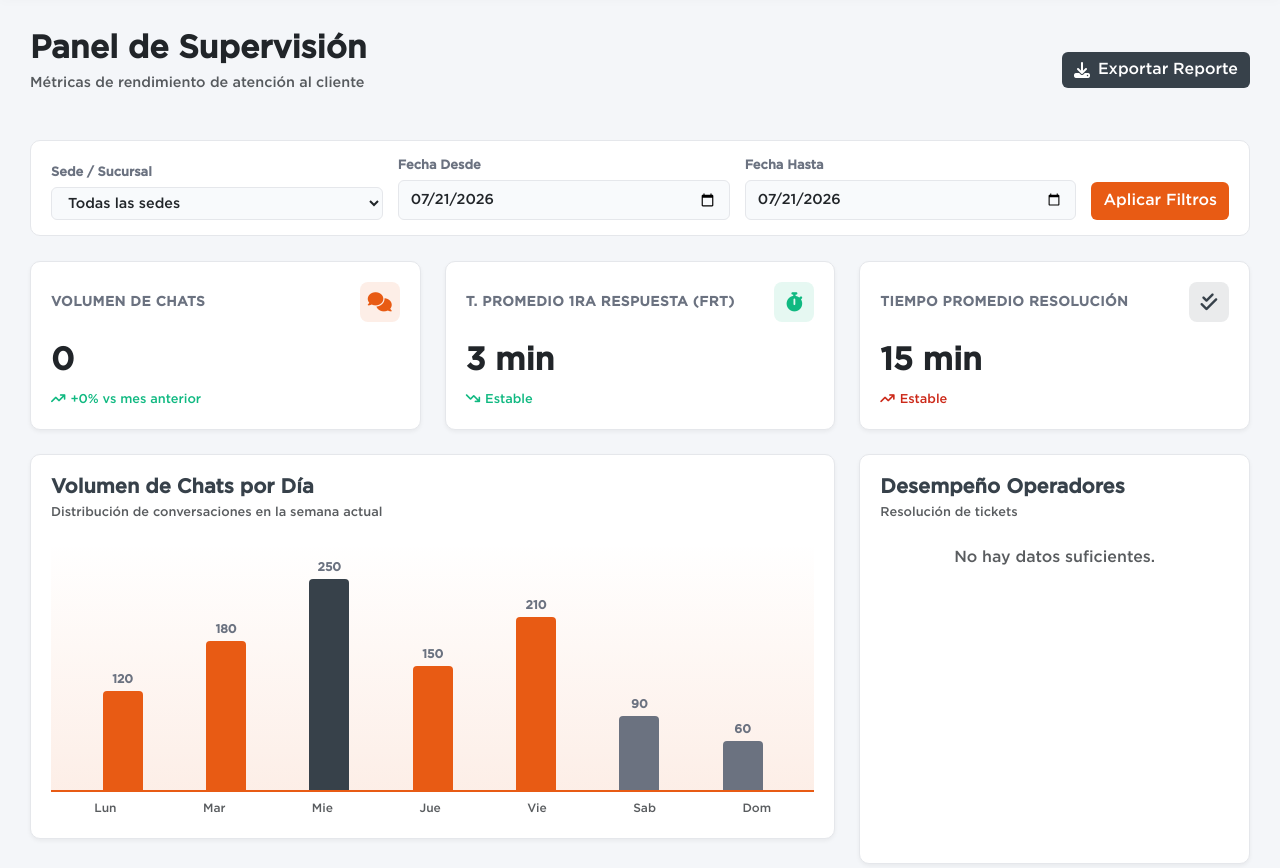
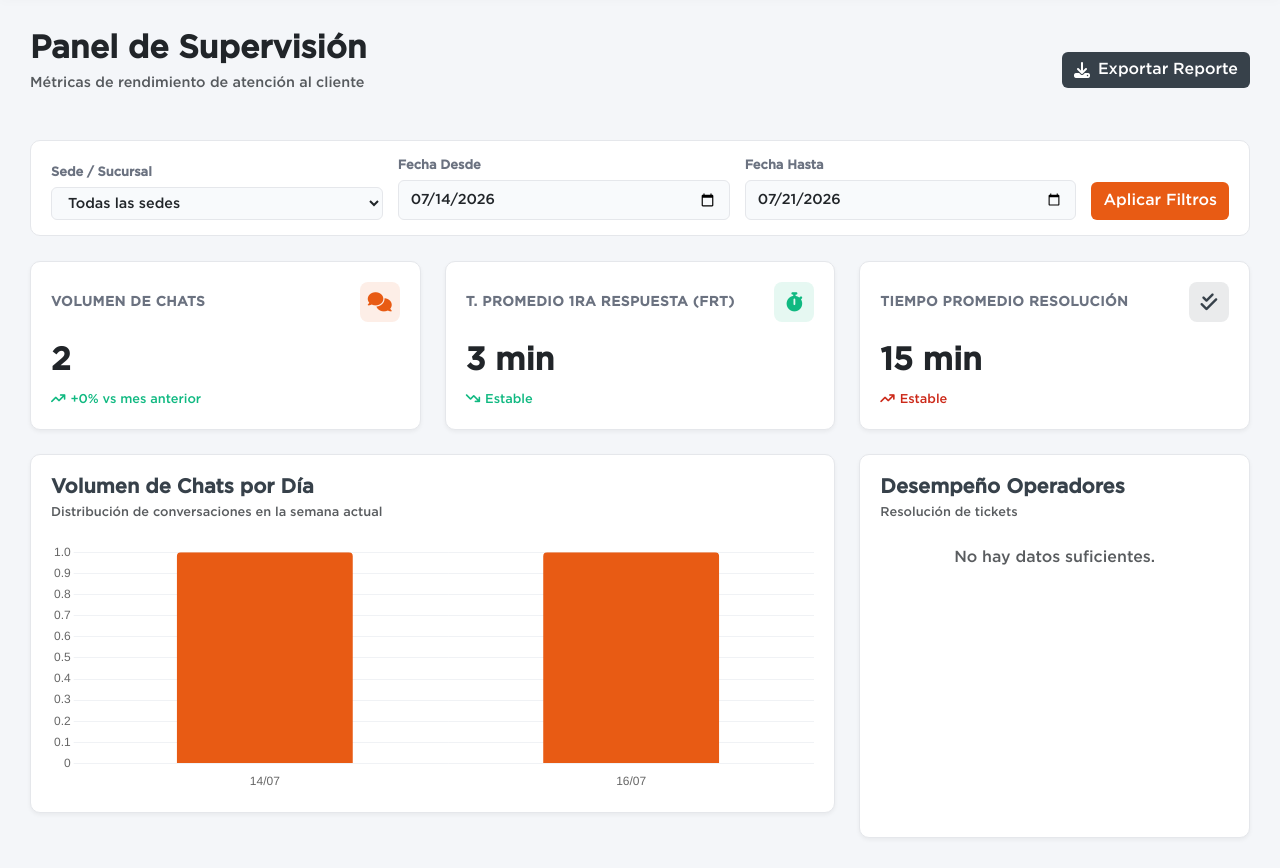
Before and after one commit to D4V1DSTARFI/starfi_crm, a PHP site: page /starfi_crm/modules/dashboard/dashboard.php in a window 1280 px wide. Shown: the part 60-928 px from the top of the page. Run offline with PHP 8.4, Linux system fonts and the light colour scheme; a user stored in the database is signed in; data comes from the database, SQL or seed files in the repository; data that the repository does not hold is empty.

Commit message:
feat(dashboard): implementar metricas reales y graficos en el panel de supervision

```diff
--- a/modules/dashboard/dashboard.php
+++ b/modules/dashboard/dashboard.php
@@ -224,7 +224,7 @@ if ($res_sedes) {
                 </div>
                 <div class="filter-group">
                     <label>Fecha Desde</label>
-                    <input type="date" id="filterFechaDesde" class="filter-control" value="<?= date('Y-m-d') ?>">
+                    <input type="date" id="filterFechaDesde" class="filter-control" value="<?= date('Y-m-d', strtotime('-7 days')) ?>">
                 </div>
                 <div class="filter-group">
                     <label>Fecha Hasta</label>
@@ -285,17 +285,8 @@ if ($res_sedes) {
                         <h5 class="brand-font fw-bold text-starfi-dark mb-1">Volumen de Chats por Día</h5>
                         <p class="text-muted" style="font-size: 0.8rem;">Distribución de conversaciones en la semana actual</p>
 
-                        <div class="mock-chart">
-                            <div class="bar" style="height: 40%;" data-val="120"></div>
-                            <div class="bar" style="height: 60%;" data-val="180"></div>
-                            <div class="bar" style="height: 85%; background-color: var(--starfi-dark);" data-val="250"></div>
-                            <div class="bar" style="height: 50%;" data-val="150"></div>
-                            <div class="bar" style="height: 70%;" data-val="210"></div>
-                            <div class="bar" style="height: 30%; background-color: var(--text-muted);" data-val="90"></div>
-                            <div class="bar" style="height: 20%; background-color: var(--text-muted);" data-val="60"></div>
-                        </div>
-                        <div class="d-flex justify-content-around mt-2 text-muted" style="font-size: 0.75rem;">
-                            <span>Lun</span><span>Mar</span><span>Mie</span><span>Jue</span><span>Vie</span><span>Sab</span><span>Dom</span>
+                        <div class="chart-container" style="position: relative; height:250px; width:100%; margin-top:20px;">
+                            <canvas id="chatsChart"></canvas>
                         </div>
                     </div>
                 </div>
@@ -319,6 +310,7 @@ if ($res_sedes) {
     <script src="../../assets/js/bootstrap.bundle.min.js"></script>
     <script src="../../assets/js/jquery-3.7.1.min.js"></script>
     <script src="../../assets/js/sweetalert2.all.min.js"></script>
+    <script src="https://cdn.jsdelivr.net/npm/chart.js"></script>
     <script src="funciones_dashboard.js?v=<?= time() ?>"></script>
     <script>
         document.getElementById('toggleSidebar').addEventListener('click', function() {
--- a/modules/dashboard/funciones_dashboard.js
+++ b/modules/dashboard/funciones_dashboard.js
@@ -38,6 +38,63 @@ function loadDashboardData() {
 
                 // Actualizar Lista de Operadores
                 renderOperatorPerformance(data.operadores);
+
+                // Actualizar Gráfico
+                renderChart(data.chart_data);
+            }
+        }
+    });
+}
+
+let chatsChartInstance = null;
+
+function renderChart(chartData) {
+    if (chatsChartInstance) {
+        chatsChartInstance.destroy();
+    }
+
+    const ctx = document.getElementById('chatsChart').getContext('2d');
+
+    if (!chartData || chartData.length === 0) {
+        // Grafico vacio
+        chatsChartInstance = new Chart(ctx, {
+            type: 'bar',
+            data: { labels: ['Sin datos'], datasets: [{ label: 'Volumen', data: [0] }] }
+        });
+        return;
+    }
+
+    let labels = [];
+    let values = [];
+
+    chartData.forEach(item => {
+        let dateParts = item.fecha.split('-');
+        let shortDate = dateParts[2] + '/' + dateParts[1];
+        labels.push(shortDate);
+        values.push(item.volumen);
+    });
+
+    chatsChartInstance = new Chart(ctx, {
+        type: 'bar',
+        data: {
+            labels: labels,
+            datasets: [{
+                label: 'Volumen de Chats',
+                data: values,
+                backgroundColor: '#E85B14',
+                borderRadius: 4,
+                barPercentage: 0.6
+            }]
+        },
+        options: {
+            responsive: true,
+            maintainAspectRatio: false,
+            plugins: {
+                legend: { display: false }
+            },
+            scales: {
+                y: { beginAtZero: true, grid: { display: true, color: '#f0f2f5' }, border: { display: false } },
+                x: { grid: { display: false }, border: { display: false } }
             }
         }
     });
```
Also changed, not shown: modules/dashboard/back_dashboard.php (+29 -3 lines).
